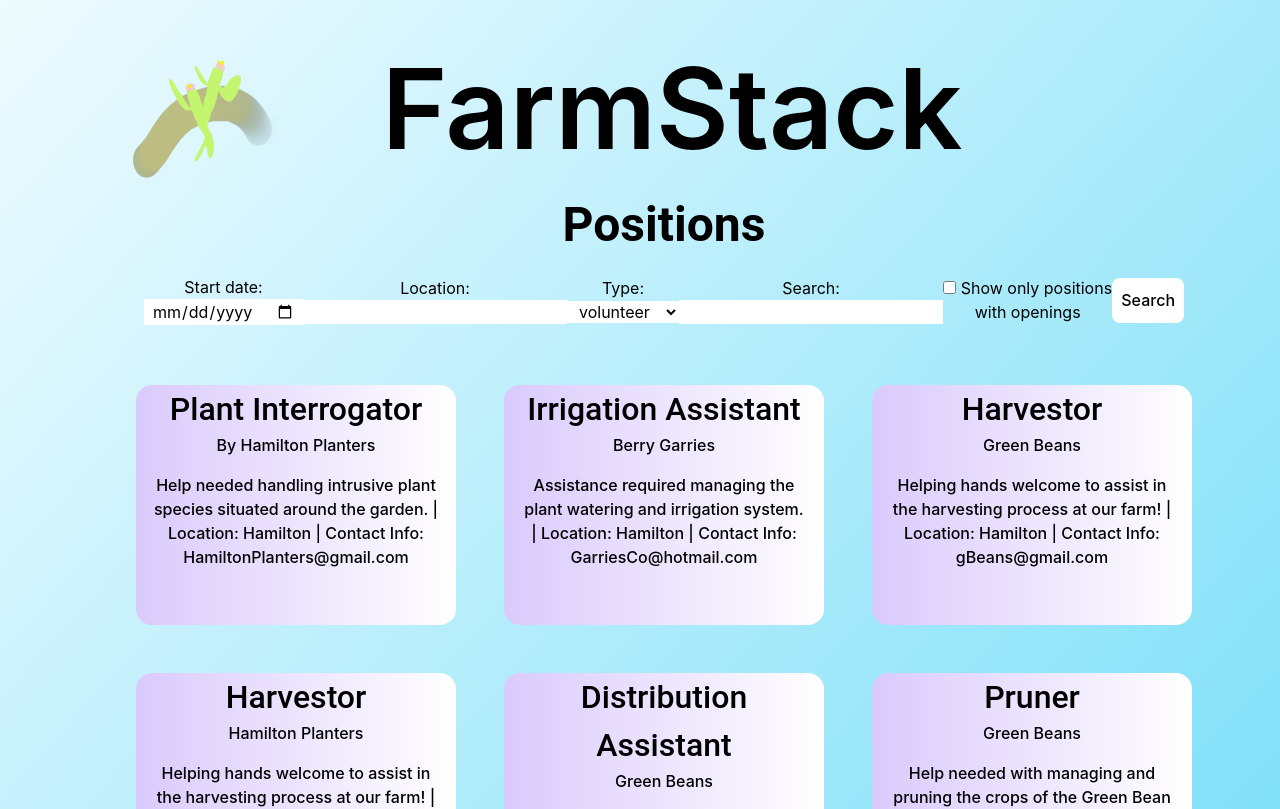
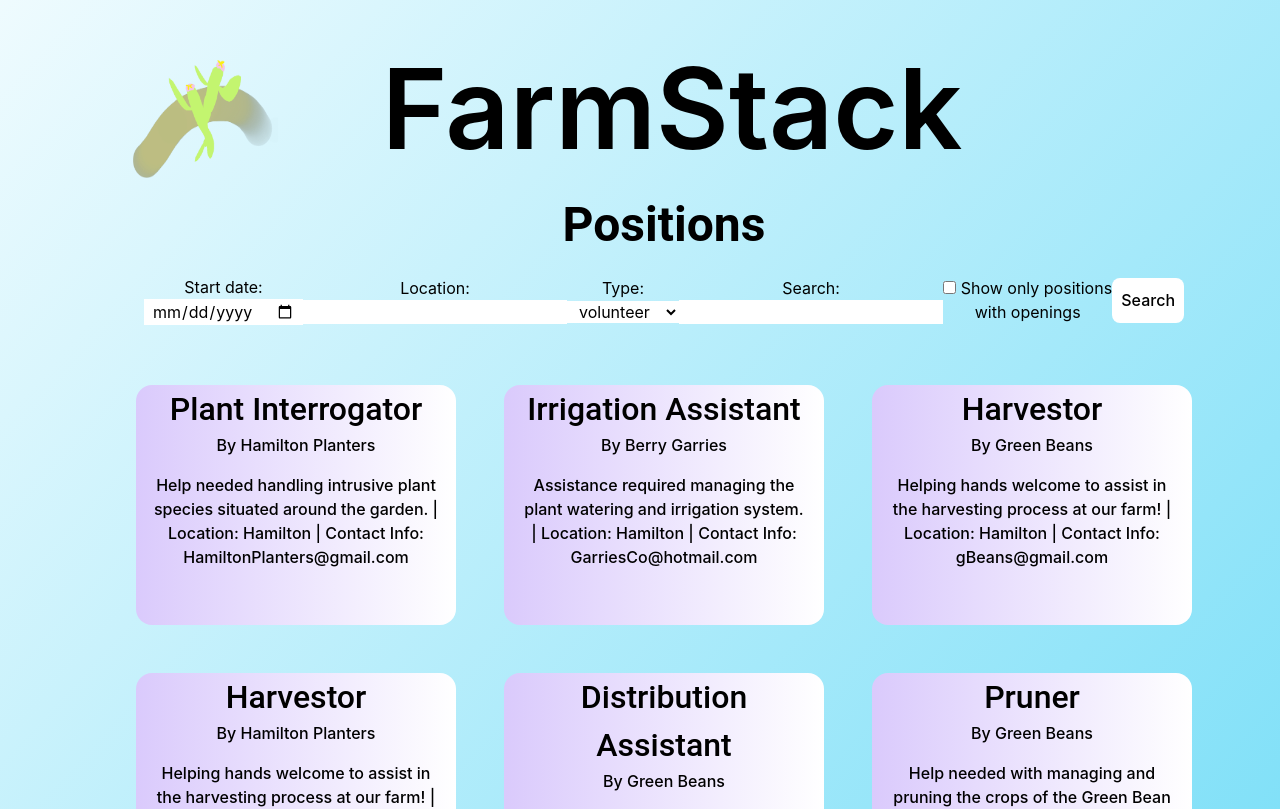
Before and after one commit to shahviransh/macChangers-urban-farming-solution, a React (Vite) app: page / in a window 1280 px wide. Shown: the top 809 px of the page. Built offline with nearby package versions, Linux system fonts and the light colour scheme.

Commit message:
cleaned up positions

```diff
--- a/src/components/Positions.jsx
+++ b/src/components/Positions.jsx
@@ -19,7 +19,7 @@ Contact Info: HamiltonPlanters@gmail.com"
           />
           <PositionCard
             Position="Irrigation Assistant"
-            Company="Berry Garries"
+            Company="By Berry Garries"
             Description="Assistance required managing the plant watering and irrigation system.
 | Location: Hamilton |
 Contact Info: GarriesCo@hotmail.com"
@@ -27,7 +27,7 @@ Contact Info: GarriesCo@hotmail.com"
           />
           <PositionCard
             Position="Harvestor"
-            Company="Green Beans"
+            Company="By Green Beans"
             Description="Helping hands welcome to assist in the harvesting process at our farm!
 | Location: Hamilton |
 Contact Info: gBeans@gmail.com"
@@ -35,7 +35,7 @@ Contact Info: gBeans@gmail.com"
           />
           <PositionCard
             Position="Harvestor"
-            Company="Hamilton Planters"
+            Company="By Hamilton Planters"
             Description="Helping hands welcome to assist in the harvesting process at our farm!
 | Location: Hamilton |
 Contact Info: HamiltonPlanters@gmail.com"
@@ -43,7 +43,7 @@ Contact Info: HamiltonPlanters@gmail.com"
           />
           <PositionCard
             Position="Distribution Assistant"
-            Company="Green Beans"
+            Company="By Green Beans"
             Description=" Looking for people to assist in the transportation and distribution of crop yields.
 | Location: Hamilton |
 Contact Info: gBeans@gmail.com"
@@ -51,7 +51,7 @@ Contact Info: gBeans@gmail.com"
           />
           <PositionCard
             Position="Pruner"
-            Company="Green Beans"
+            Company="By Green Beans"
             Description=" Help needed with managing and pruning the crops of the Green Bean garden.
 | Location: Hamilton |
 Contact Info: gBeans@gmail.com"
```
